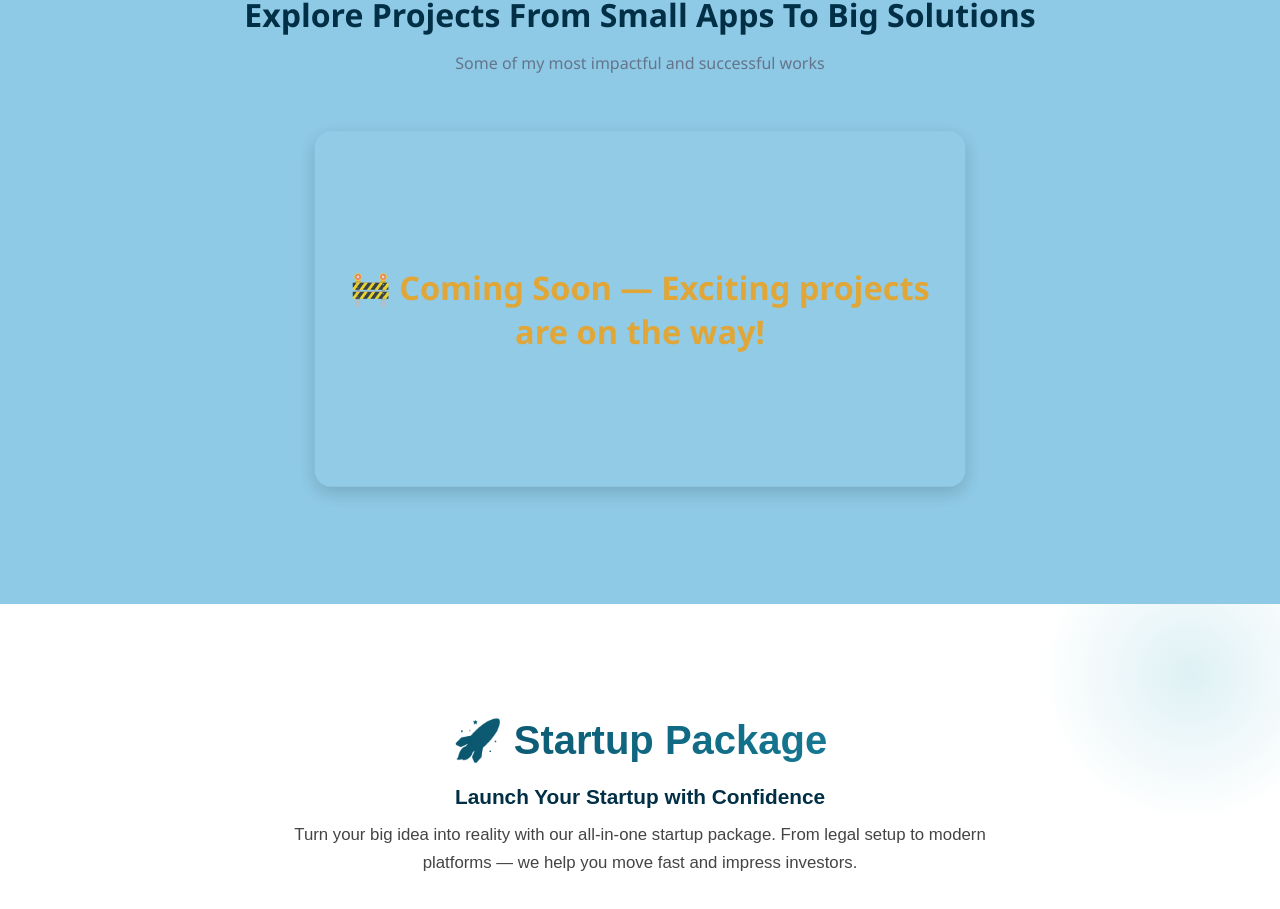
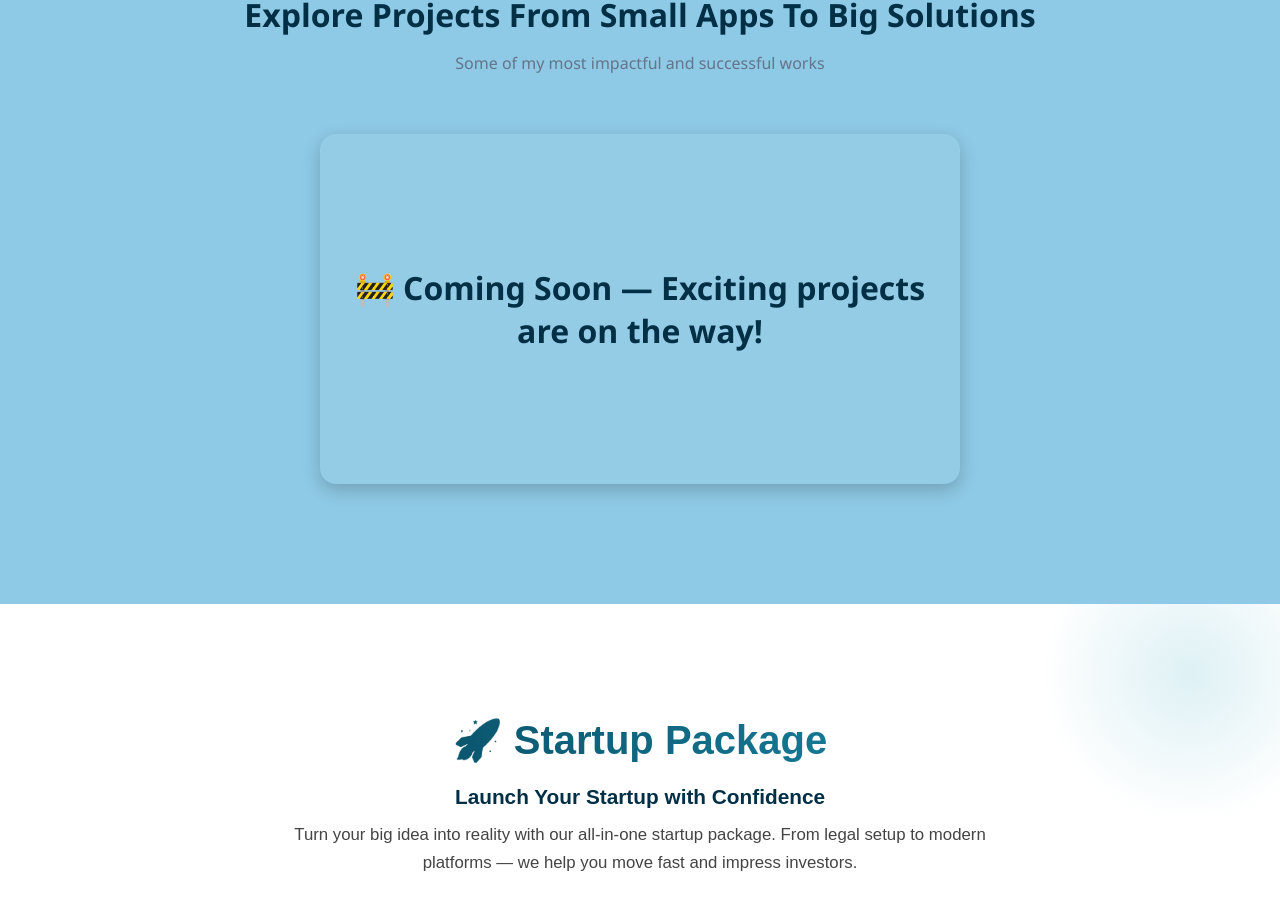
Before and after one commit to ahlem20/FennDev, a React (Vite) app: page / in a window 1280 px wide. Shown: the part 2395-3304 px from the top of the page. Built offline with nearby package versions, Linux system fonts and the light colour scheme.

Commit message:
Fix typo in coming soon class name

```diff
--- a/src/components/TopProjects/TopProject.jsx
+++ b/src/components/TopProjects/TopProject.jsx
@@ -101,7 +101,7 @@ export default function Projects({ lang, isAvailable = false }) {
           ))}
         </div>
       ) : (
-        <div className="coming-soon">
+        <div className="coming-soonn">
           <p>{t.comingSoon}</p>
         </div>
       )}
```
